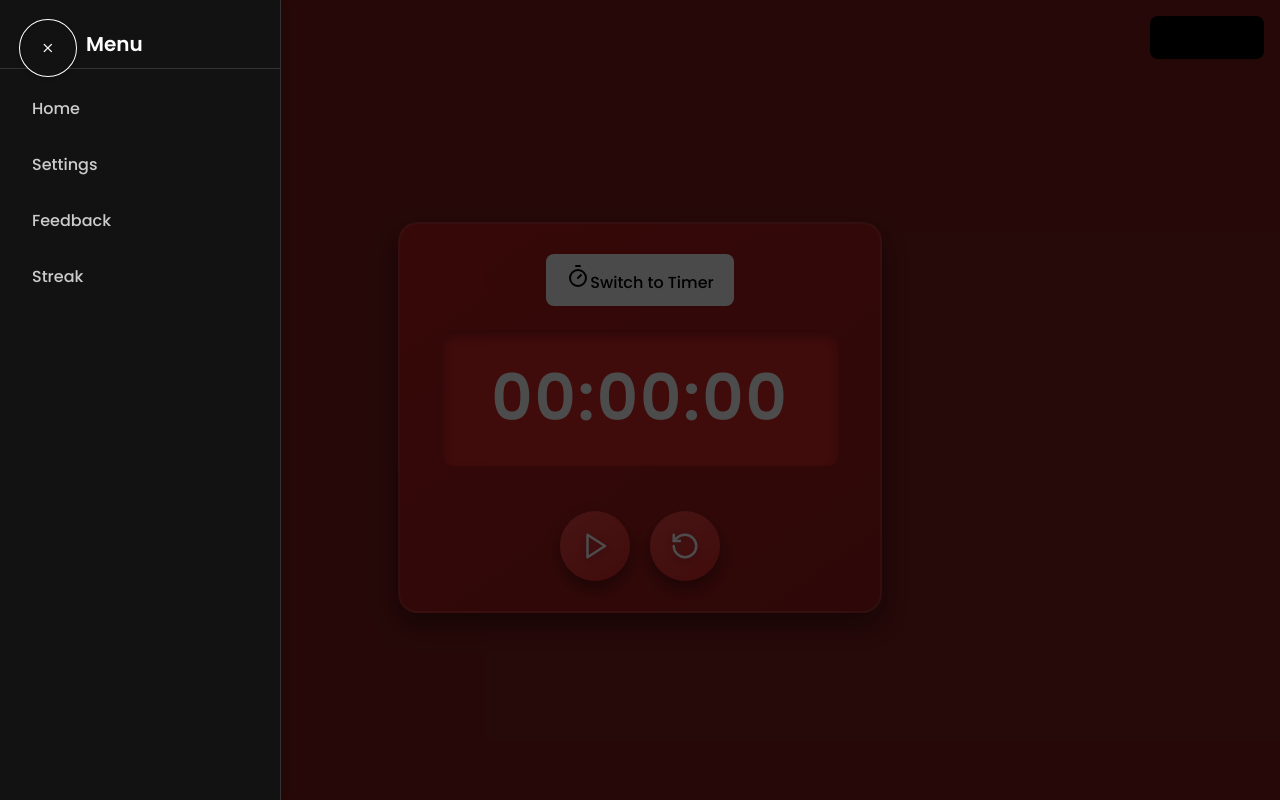
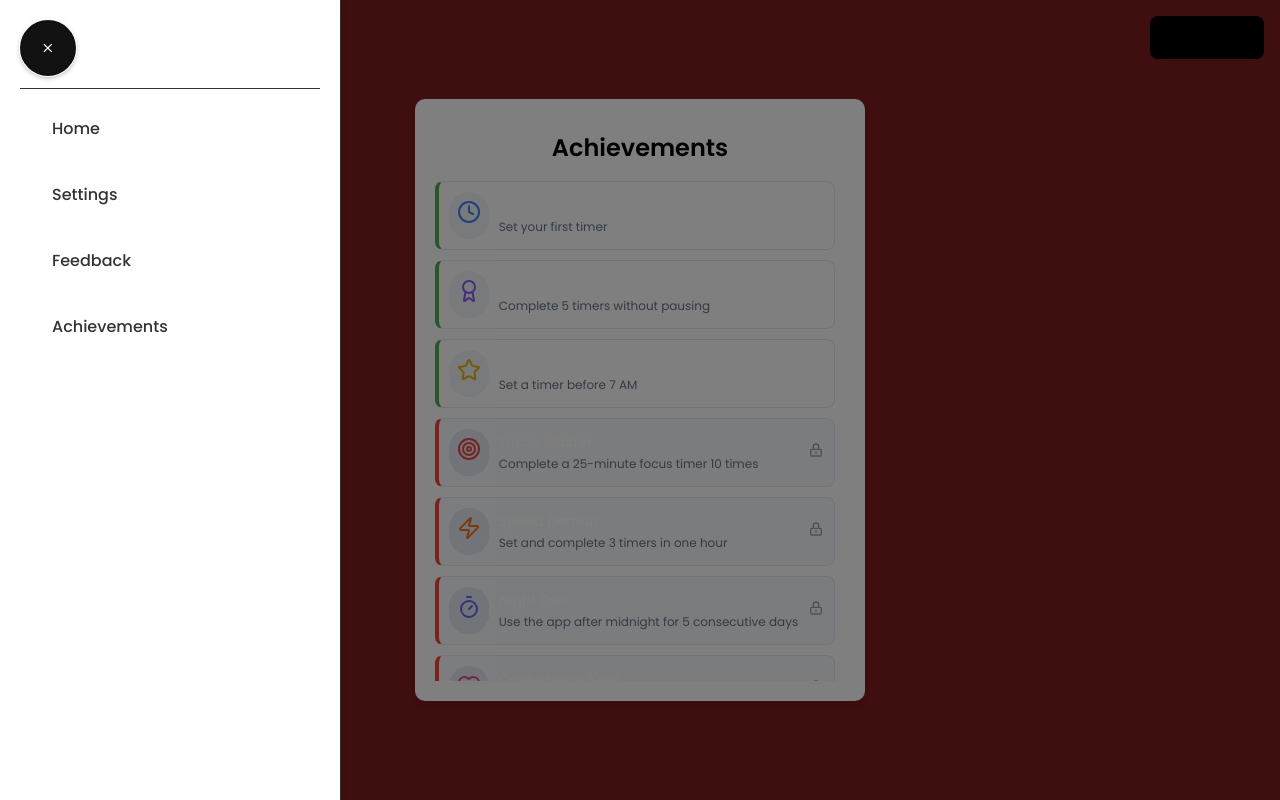
Before and after one commit to MO-fr/Time-Display, a React (Vite) app: page /achievements in a window 1280 px wide. Both pictures are taken after a click on the button 48 px from the left and 48 px from the top of the page. Built offline with nearby package versions, Linux system fonts and the light colour scheme.

Commit message:
Did alot

```diff
--- a/package.json
+++ b/package.json
@@ -17,6 +17,7 @@
     "lucide-react": "^0.475.0",
     "react": "^19.0.0",
     "react-dom": "^19.0.0",
+    "react-router-dom": "^7.2.0",
     "sonner": "^2.0.1"
   },
   "devDependencies": {
--- a/public/css/Timerpage.css
+++ b/public/css/Timerpage.css
@@ -585,3 +585,153 @@ body {
   color: #aaa;
   text-align: center;
 }
+
+/* CSS FOR ACHIVEMENTS PAGE */
+
+.achievements-container {
+  display: flex;
+  justify-content: center;
+  align-items: center;
+  padding: 20px;
+}
+
+.achievements-content {
+  background-color: #fff;
+  border-radius: 10px;
+  box-shadow: 0 4px 8px rgba(0, 0, 0, 0.1);
+  padding: 20px;
+  max-width: 800px;
+  width: 100%;
+}
+
+.achievements-title {
+  color: black;
+  text-align: center;
+  font-size: 24px;
+  margin-bottom: 20px;
+}
+
+.achievements-list {
+  display: flex;
+  flex-direction: column;
+  gap: 10px;
+  max-height: 500px; /* Set a fixed height for scrollability */
+  overflow-y: auto; /* Enable vertical scrolling */
+  padding-right: 10px; /* Add some padding for the scrollbar */
+}
+
+.achievement-card {
+  display: flex;
+  align-items: center;
+  padding: 10px;
+  border-radius: 8px;
+  border: 1px solid #e2e8f0;
+  background-color: #ffffff;
+}
+
+.achievement-card.unlocked {
+  border-left: 4px solid #4caf50;
+}
+
+.achievement-card.locked {
+  border-left: 4px solid #f44336;
+  background-color: #f8fafc;
+}
+
+.achievement-icon-container {
+  padding: 8px;
+  border-radius: 9999px;
+  background-color: #f1f5f9;
+  margin-right: 10px;
+}
+
+.achievement-card.locked .achievement-icon-container {
+  background-color: #e2e8f0;
+}
+
+.achievement-details {
+  flex-grow: 1;
+}
+
+.achievement-title {
+  font-size: 14px;
+  font-weight: 500;
+  margin: 0;
+  margin-bottom: 2px;
+}
+
+.achievement-description {
+  font-size: 12px;
+  color: #64748b;
+  margin: 0;
+}
+
+.lock-icon {
+  color: #94a3b8;
+  margin-left: 10px;
+}
+
+.lock-icon svg {
+  width: 16px;
+  height: 16px;
+}
+
+/* Customize scrollbar appearance */
+.achievements-list::-webkit-scrollbar {
+  width: 6px;
+}
+
+.achievements-list::-webkit-scrollbar-track {
+  background: #f1f1f1;
+  border-radius: 10px;
+}
+
+.achievements-list::-webkit-scrollbar-thumb {
+  background: #c1c1c1;
+  border-radius: 10px;
+}
+
+.achievements-list::-webkit-scrollbar-thumb:hover {
+  background: #a1a1a1;
+}
+
+/* Icon colors */
+.icon-blue {
+  color: #3b82f6;
+}
+
+.icon-purple {
+  color: #8b5cf6;
+}
+
+.icon-yellow {
+  color: #eab308;
+}
+
+.icon-red {
+  color: #ef4444;
+}
+
+.icon-orange {
+  color: #f97316;
+}
+
+.icon-indigo {
+  color: #6366f1;
+}
+
+.icon-pink {
+  color: #ec4899;
+}
+
+.icon-green {
+  color: #22c55e;
+}
+
+.icon-amber {
+  color: #f59e0b;
+}
+
+.icon-teal {
+  color: #14b8a6;
+}
--- a/src/App.jsx
+++ b/src/App.jsx
@@ -1,14 +1,15 @@
 import React from 'react';
+import { BrowserRouter as Router, Route, Routes } from 'react-router-dom'; // Import React Router
 import ThemeDropdown from './components/Themes/ThemeDropdown.jsx'; // Import the ThemeDropdown component
-import ToastNoti from './components/NotIfacation/ToastTypes.jsx';
-import Timerpage from './components/Timer/Timerlogic.jsx'; // Your main component
+import ToastNoti from './components/NotIfacation/ToastTypes.jsx'; // Import the Toast component
+import Timerpage from './components/Timer/Timerlogic.jsx'; // Import the Timer page
 import MenuButtonWithSlider from './components/Settings/MenuButton.jsx'; // Import the Menu Button Component
+import Achievements from './components/Achievements/Achievements.jsx'; // Import the Achievements page
 
 const App = () => {
   return (
-
+    <Router>
       <div className="min-h-screen p-8">
-
         {/* Add the Menu Button with Slider */}
         <MenuButtonWithSlider />
 
@@ -18,13 +19,19 @@ const App = () => {
         {/* Add the Toast component */}
         <ToastNoti position="bottom-right" richcolors />
 
-      {/* Your existing app content */}
-      <h1 className="text-4xl font-bold text-center mt-10"></h1>
-      <Timerpage /> {/* Your main app logic */}
+        {/* Define Routes */}
+        <Routes>
+          {/* Route for the Timer page (default) */}
+          <Route path="/" element={<Timerpage />} />
 
+          {/* Route for the Achievements page */}
+          <Route path="/achievements" element={<Achievements />} />
+
+          {/* Add more routes for other pages if needed */}
+        </Routes>
       </div>
+    </Router>
   );
 };
 
-
 export default App;
--- /dev/null
+++ b/src/components/Achievements/Achievements.jsx
@@ -0,0 +1,135 @@
+import React from 'react';
+import { Clock, Award, Star, Target, Zap, Timer, Heart, Medal, Trophy, AlertTriangle } from 'lucide-react';
+
+const Achievements = () => {
+  const achievements = [
+    {
+      id: 1,
+      title: "First Timer",
+      description: "Set your first timer",
+      icon: <Clock className="icon-blue" />,
+      unlocked: true,
+    },
+
+    {
+      id: 2,
+      title: "Time Keeper",
+      description: "Complete 5 timers without pausing",
+      icon: <Award className="icon-purple" />,
+      unlocked: true,
+    },
+
+    {
+      id: 3,
+      title: "Early Bird",
+      description: "Set a timer before 7 AM",
+      icon: <Star className="icon-yellow" />,
+      unlocked: true,
+    },
+
+    {
+      id: 4,
+      title: "Focus Master",
+      description: "Complete a 25-minute focus timer 10 times",
+      icon: <Target className="icon-red" />,
+      unlocked: false,
+    },
+
+    {
+      id: 5,
+      title: "Speed Demon",
+      description: "Set and complete 3 timers in one hour",
+      icon: <Zap className="icon-orange" />,
+      unlocked: false,
+    },
+
+    {
+      id: 6,
+      title: "Night Owl",
+      description: "Use the app after midnight for 5 consecutive days",
+      icon: <Timer className="icon-indigo" />,
+      unlocked: false,
+    },
+
+    {
+      id: 7,
+      title: "Consistency King",
+      description: "Use the timer every day for a week",
+      icon: <Heart className="icon-pink" />,
+      unlocked: false,
+    },
+
+    {
+      id: 8,
+      title: "Time Traveler",
+      description: "Set timers in 3 different time zones",
+      icon: <Medal className="icon-green" />,
+      unlocked: false,
+    },
+
+    {
+      id: 9,
+      title: "Marathon Timer",
+      description: "Set a timer longer than 2 hours",
+      icon: <Trophy className="icon-amber" />,
+      unlocked: false,
+    },
+
+    {
+      id: 10,
+      title: "Timer Enthusiast",
+      description: "Reach a total of 100 timers completed",
+      icon: <AlertTriangle className="icon-teal" />,
+      unlocked: false,
+    },
+
+  ];
+
+  return (
+    <div className="achievements-container">
+      <div className="achievements-content">
+        <h1 className="achievements-title">Achievements</h1>
+        <div className="achievements-list">
+          {achievements.map((achievement) => (
+            <div
+              key={achievement.id}
+              className={`achievement-card ${
+                achievement.unlocked ? "unlocked" : "locked"
+              }`}
+            >
+              <div className="achievement-icon-container">
+                {achievement.icon}
+              </div>
+              <div className="achievement-details">
+                <h2 className="achievement-title">{achievement.title}</h2>
+                <p className="achievement-description">
+                  {achievement.description}
+                </p>
+              </div>
+              {!achievement.unlocked && (
+                <div className="lock-icon">
+                  <svg
+                    xmlns="http://www.w3.org/2000/svg"
+                    className="h-6 w-6"
+                    fill="none"
+                    viewBox="0 0 24 24"
+                    stroke="currentColor"
+                  >
+                    <path
+                      strokeLinecap="round"
+                      strokeLinejoin="round"
+                      strokeWidth={2}
+                      d="M12 15v2m-6 4h12a2 2 0 002-2v-6a2 2 0 00-2-2H6a2 2 0 00-2 2v6a2 2 0 002 2zm10-10V7a4 4 0 00-8 0v4h8z"
+                    />
+                  </svg>
+                </div>
+              )}
+            </div>
+          ))}
+        </div>
+      </div>
+    </div>
+  );
+};
+
+export default Achievements;
--- a/src/components/Settings/MenuButton.jsx
+++ b/src/components/Settings/MenuButton.jsx
@@ -1,58 +1,99 @@
-import React, { useState } from 'react';
+import React, { useState } from "react";
+import { motion, AnimatePresence } from "framer-motion";
+import { Link } from "react-router-dom"; // Import Link from react-router-dom
 
 const MenuSlider = () => {
-  // This keeps track of whether the menu is open or closed. It starts as false (closed).
   const [isOpen, setIsOpen] = useState(false);
 
-  // This keeps track of the slider value. It starts at 50 (like a volume slider halfway).
-  const [sliderValue, setSliderValue] = useState(50);
+  const menuItems = [
+    { name: "Home", path: "/" }, // Updated path
+    { name: "Settings", path: "/settings" }, // Updated path
+    { name: "Feedback", path: "/feedback" }, // Updated path
+    { name: "Achievements", path: "/achievements" }, // Updated path
+  ];
 
-  // These are the items that will show up in the menu, like "Home" and "Settings."
-  const menuItems = [
-    { name: 'Home', path: 'src\components\Timer' }, // These here are for the time being, they dont do anything yet
-    { name: 'Settings', path: '#' },
-    {name: ' Feedback', path: '#'},
-    {name: 'Streak', path: "#" }, // this goes to the streaks page showing the streak
+  // Variants for the menu backdrop and panel
+  const backdropVariants = {
+    open: { opacity: 1, transition: { duration: 0.3 } },
+    closed: { opacity: 0, transition: { duration: 0.3 } },
+  };
 
-  ];
+  const panelVariants = {
+    open: { x: 0, transition: { type: "spring", stiffness: 300, damping: 30 } },
+    closed: { x: "-100%", transition: { type: "spring", stiffness: 300, damping: 30 } },
+  };
+
+  // Variants for menu items
+  const itemVariants = {
+    open: { opacity: 1, y: 0, transition: { duration: 0.3 } },
+    closed: { opacity: 0, y: 20 },
+  };
 
   return (
     <>
-      {/* This is the button you click to open or close the menu. */}
+      {/* Menu trigger button */}
       <button
-        onClick={() => setIsOpen(!isOpen)} // When you click, it toggles the menu open/closed.
+        onClick={() => setIsOpen(!isOpen)}
         className="menu-trigger-button"
+        style={{ position: "fixed", top: "20px", left: "20px", zIndex: 1000 }}
       >
-        {/* If the menu is open, show the "X" icon. If it's closed, show the hamburger icon. */}
+        {/* Hamburger or X icon */}
         {isOpen ? (
-          // This is the "X" icon.
           <svg width="28" height="28" viewBox="0 0 24 24" fill="none" stroke="currentColor" strokeWidth="2">
-            <line x1="18" y1="6" x2="6" y2="18" /> {/* This is one line of the "X." */}
-            <line x1="6" y1="6" x2="18" y2="18" /> {/* This is the other line of the "X." */}
+            <line x1="18" y1="6" x2="6" y2="18" />
+            <line x1="6" y1="6" x2="18" y2="18" />
           </svg>
         ) : (
-          // This is the hamburger icon (three lines).
           <svg width="28" height="28" viewBox="0 0 24 24" fill="none" stroke="currentColor" strokeWidth="2">
-            <line x1="3" y1="12" x2="21" y2="12" /> {/* Top line */}
-            <line x1="3" y1="6" x2="21" y2="6" />   {/* Middle line */}
-            <line x1="3" y1="18" x2="21" y2="18" /> {/* Bottom line */}
+            <line x1="3" y1="12" x2="21" y2="12" />
+            <line x1="3" y1="6" x2="21" y2="6" />
+            <line x1="3" y1="18" x2="21" y2="18" />
           </svg>
         )}
       </button>
 
-      {/* If the menu is open, show the menu backdrop and panel. */}
+      {/* Menu backdrop and panel */}
+      <AnimatePresence>
         {isOpen && (
-        <div className="menu-backdrop" onClick={() => setIsOpen(false)}>
-          {/* This is the actual menu panel. Clicking inside it won't close the menu. */}
-          <div className="menu-panel" onClick={e => e.stopPropagation()}>
+          <motion.div
+            className="menu-backdrop"
+            onClick={() => setIsOpen(false)}
+            initial="closed"
+            animate="open"
+            exit="closed"
+            variants={backdropVariants}
+            style={{
+              position: "fixed",
+              top: 0,
+              left: 0,
+              width: "100%",
+              height: "100%",
+              backgroundColor: "rgba(0, 0, 0, 0.5)",
+              zIndex: 999,
+            }}
+          >
+            <motion.div
+              className="menu-panel"
+              onClick={(e) => e.stopPropagation()}
+              variants={panelVariants}
+              style={{
+                position: "fixed",
+                top: 0,
+                left: 0,
+                width: "300px",
+                height: "100%",
+                backgroundColor: "#fff",
+                padding: "20px",
+                boxShadow: "2px 0 10px rgba(0, 0, 0, 0.1)",
+              }}
+            >
               <div className="menu-header">
-              <h2 className="menu-title">Menu</h2> {/* This is the title at the top of the menu. */}
-              {/* This is the close button inside the menu panel. */}
+                <h2 className="menu-title">Menu</h2>
                 <button
-                onClick={() => setIsOpen(false)} // Clicking this closes the menu.
+                  onClick={() => setIsOpen(false)}
                   className="menu-close-button"
+                  style={{ background: "none", border: "none", cursor: "pointer" }}
                 >
-                {/* This is another "X" icon for closing the menu. */}
                   <svg width="24" height="24" viewBox="0 0 24 24" fill="none" stroke="currentColor" strokeWidth="2">
                     <line x1="18" y1="6" x2="6" y2="18" />
                     <line x1="6" y1="6" x2="18" y2="18" />
@@ -60,22 +101,38 @@ const MenuSlider = () => {
                 </button>
               </div>
 
-            {/* These are the navigation links, like "Home" and "Settings." */}
-            <div className="menu-navigation">
+              {/* Navigation links */}
+              <motion.div
+                className="menu-navigation"
+                initial="closed"
+                animate="open"
+                exit="closed"
+                variants={{
+                  open: { transition: { staggerChildren: 0.1, delayChildren: 0.2 } },
+                  closed: { transition: { staggerChildren: 0.05, staggerDirection: -1 } },
+                }}
+              >
                 {menuItems.map((item) => (
-                <a
-                  key={item.name} // This helps React keep track of each item.
-                  href={item.path}
+                  <motion.div
+                    key={item.name}
+                    variants={itemVariants}
+                    style={{ display: "block", marginBottom: "10px" }}
+                  >
+                    <Link
+                      to={item.path}
                       className="menu-item"
+                      style={{ color: "#333", textDecoration: "none" }}
+                      onClick={() => setIsOpen(false)} // Close menu on click
                     >
-                  <span className="menu-item-text">{item.name}</span> {/* This shows the item name. */}
-                </a>
+                      <span className="menu-item-text">{item.name}</span>
+                    </Link>
+                  </motion.div>
                 ))}
-            </div>
-
-          </div>
-        </div>
+              </motion.div>
+            </motion.div>
+          </motion.div>
         )}
+      </AnimatePresence>
     </>
   );
 };
```
Also changed, not shown: src/components/Timer/StreakManager.jsx (+6 -18 lines), src/components/Progress/ProgressBar.jsx (added), 2 other files (tests, documents, lock files or other folders). Lines whose indentation alone changed are shown as unchanged.
